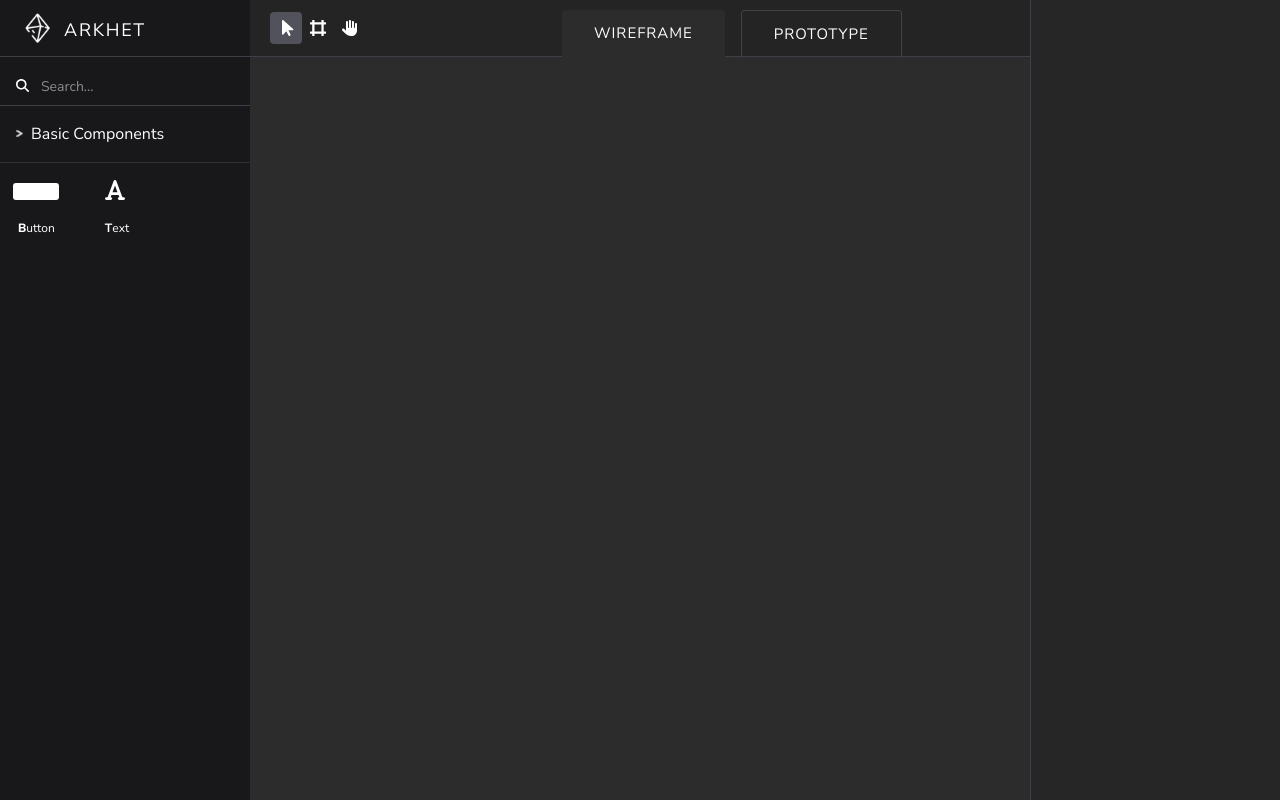
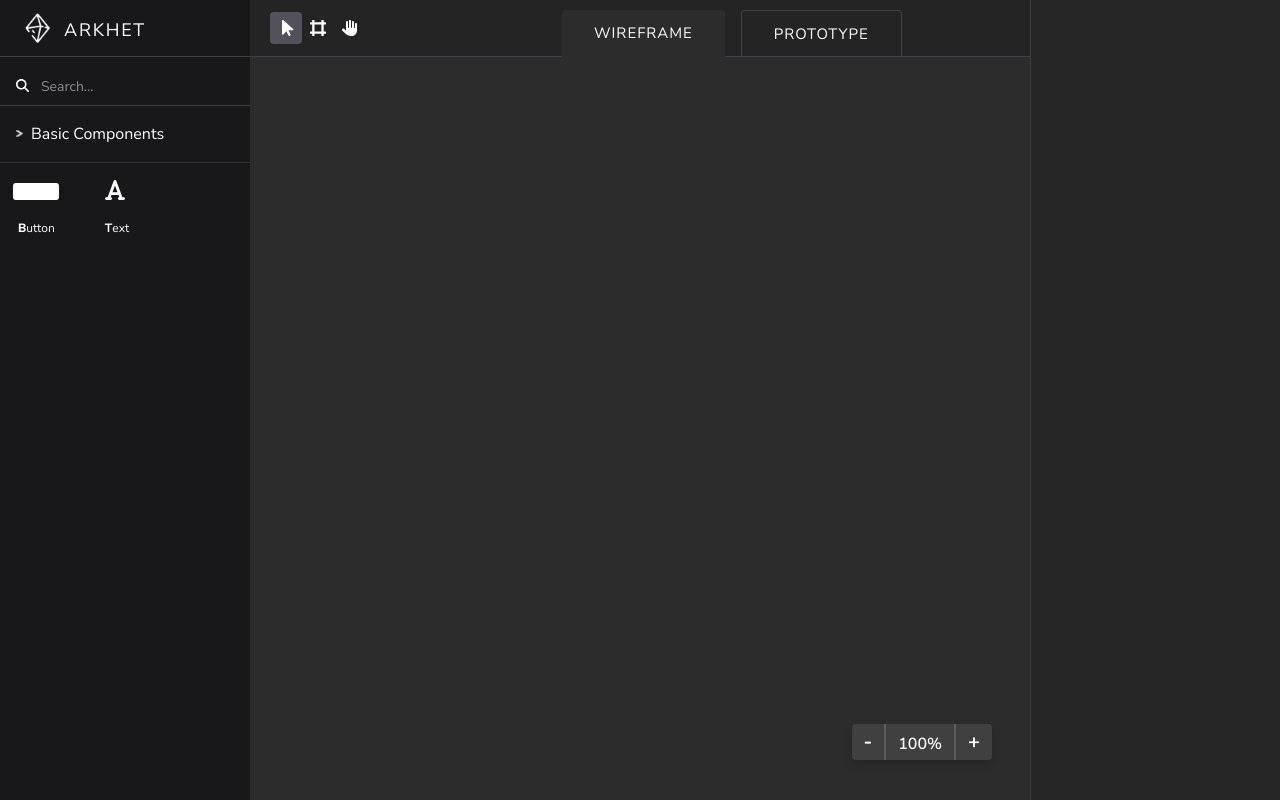
Before and after one commit to PaulArkhet/canvas_sandbox, a React (Vite) app in the folder frontend/: page / in a window 1280 px wide. Built offline with nearby package versions, Linux system fonts and the light colour scheme.

Commit message:
4th commit

```diff
--- a/frontend/package.json
+++ b/frontend/package.json
@@ -14,6 +14,7 @@
     "@tanstack/react-router": "^1.114.22",
     "react": "^19.0.0",
     "react-dom": "^19.0.0",
+    "tailwind-merge": "^3.0.2",
     "tailwindcss": "^4.0.14",
     "zustand": "^5.0.3"
   },
--- /dev/null
+++ b/frontend/src/components/zoom/ZoomBadge.tsx
@@ -0,0 +1,65 @@
+import { useContext, useEffect, useRef, useState } from "react";
+import { ViewContext } from "./ViewContext";
+import { twMerge } from "tailwind-merge";
+import { zoomAt } from "./ZoomableComponent";
+import useArtboardStore from "../../store/ArtboardStore";
+
+export function ZoomBadge() {
+  const [show, setShow] = useState(false);
+  const [prevScale, setPrevScale] = useState(0);
+  const view = useContext(ViewContext);
+  if (!view) {
+    throw new Error("ZoomableComponent must be used within a ViewProvider");
+  }
+  const { scaleAt } = view;
+  const { wrapperRef } = useArtboardStore();
+
+  const scale = useContext(ViewContext)?.scale;
+
+  useEffect(() => {
+    if (scale !== prevScale) {
+      setShow(true);
+      const timeout = setTimeout(() => {
+        setShow(false);
+        scale && setPrevScale(scale);
+      }, 3000);
+      return () => clearTimeout(timeout);
+    }
+  }, [scale, show, prevScale]);
+
+  return (
+    scale && (
+      <div
+        className={twMerge(
+          "absolute bottom-10 right-72 z-[999] bg-[#404040] rounded drop-shadow-lg transition-opacity ease-out flex arkhet-cursor"
+        )}
+      >
+        <div
+          className="px-3 py-1 border-r-2 border-r-[#5D5D5D] text-xl font-bold cursor-pointer"
+          onClick={() =>
+            zoomAt(
+              //@ts-ignore
+              wrapperRef || useRef<HTMLDivElement>(null),
+              scaleAt,
+              1 / 1.05
+            )
+          }
+        >
+          -
+        </div>
+        <p className="font-semibold px-3 pt-2 border-r-2 border-r-[#5D5D5D]">
+          {(scale * 100).toFixed(0)}%
+        </p>
+        <div
+          className="px-3 py-1 text-xl font-bold cursor-pointer"
+          onClick={() =>
+            //@ts-ignore
+            zoomAt(wrapperRef || useRef<HTMLDivElement>(null), scaleAt, 1.05)
+          }
+        >
+          +
+        </div>
+      </div>
+    )
+  );
+}
--- a/frontend/src/routes/index.tsx
+++ b/frontend/src/routes/index.tsx
@@ -4,6 +4,7 @@ import TopNav from "../components/TopNav";
 import RightNav from "../components/RightNav";
 import ZoomableComponent from "../components/zoom/ZoomableComponent";
 import { useState } from "react";
+import { ZoomBadge } from "../components/zoom/ZoomBadge";
 
 export function zoomAt(
   wrapperRef: React.RefObject<HTMLDivElement>,
@@ -30,6 +31,7 @@ function RouteComponent() {
   const [isHandToolActive, setIsHandToolActive] = useState(false);
   return (
     <div className="bg-[#2c2c2c] text-white h-screen w-screen overflow-hidden">
+      <ZoomBadge />
       <ZoomableComponent panning={isHandToolActive}>
         <div>
           <div className="w-[5000px] h-[5000px] absolute bg-[#2c2c2c] border rounded -top-[1000px] -left-[1000px] z-0"></div>
```
Also changed, not shown: 1 other file (tests, documents, lock files or other folders).
